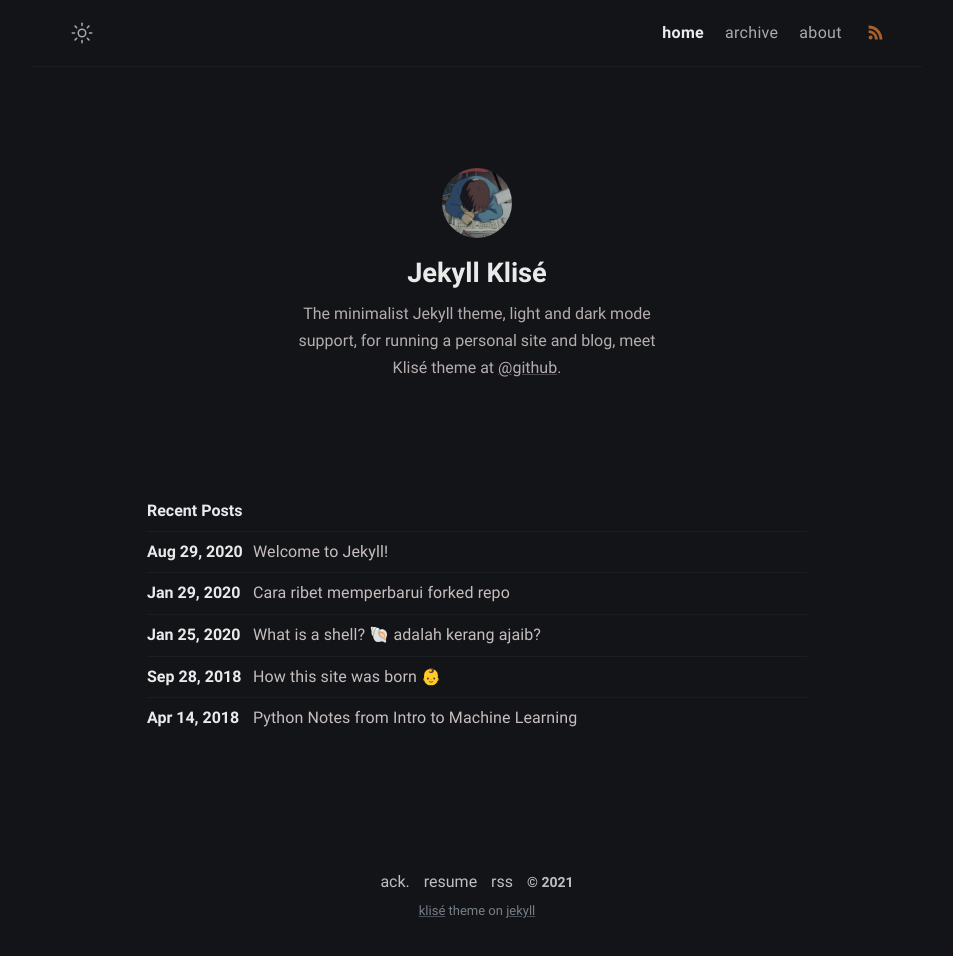
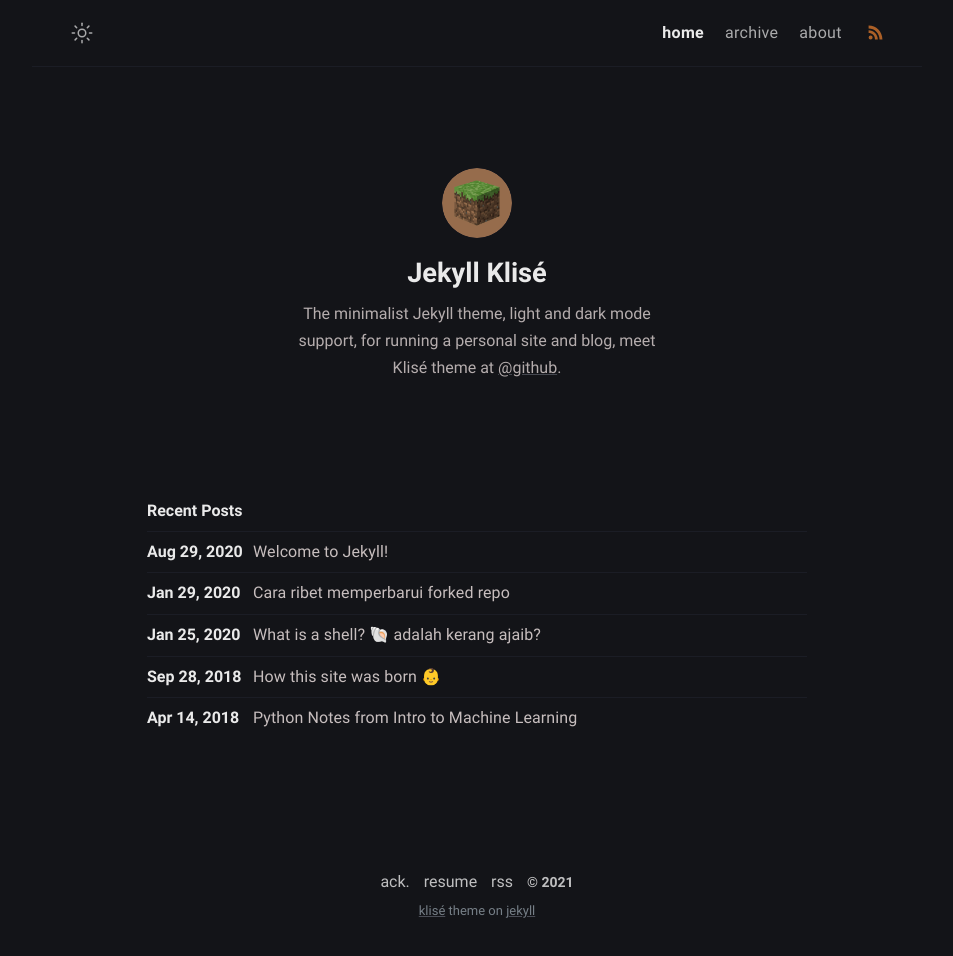
Before and after one commit to stackbit-projects/knowledgeable-sun-98910, a Jekyll site: the page built from index.md, in a window 1280 px wide. Shown: the whole page, without its empty margins (163-1116 px from the left). Built offline with Jekyll 4.4.1, drawn with Linux system fonts in a browser that asks for light colours.

Commit message:
_config.yml: updated avatar in author

```diff
--- a/_config.yml
+++ b/_config.yml
@@ -20,7 +20,7 @@ author:
   twitter: twitter_username
   facebook: facebook_username
   email: your-email@email.com
-  avatar: /assets/img/avatar.jpg
+  avatar: assets/img/5a1x3LP.png
 url: ''
 baseurl: ''
 permalink: '/:title/'
```
